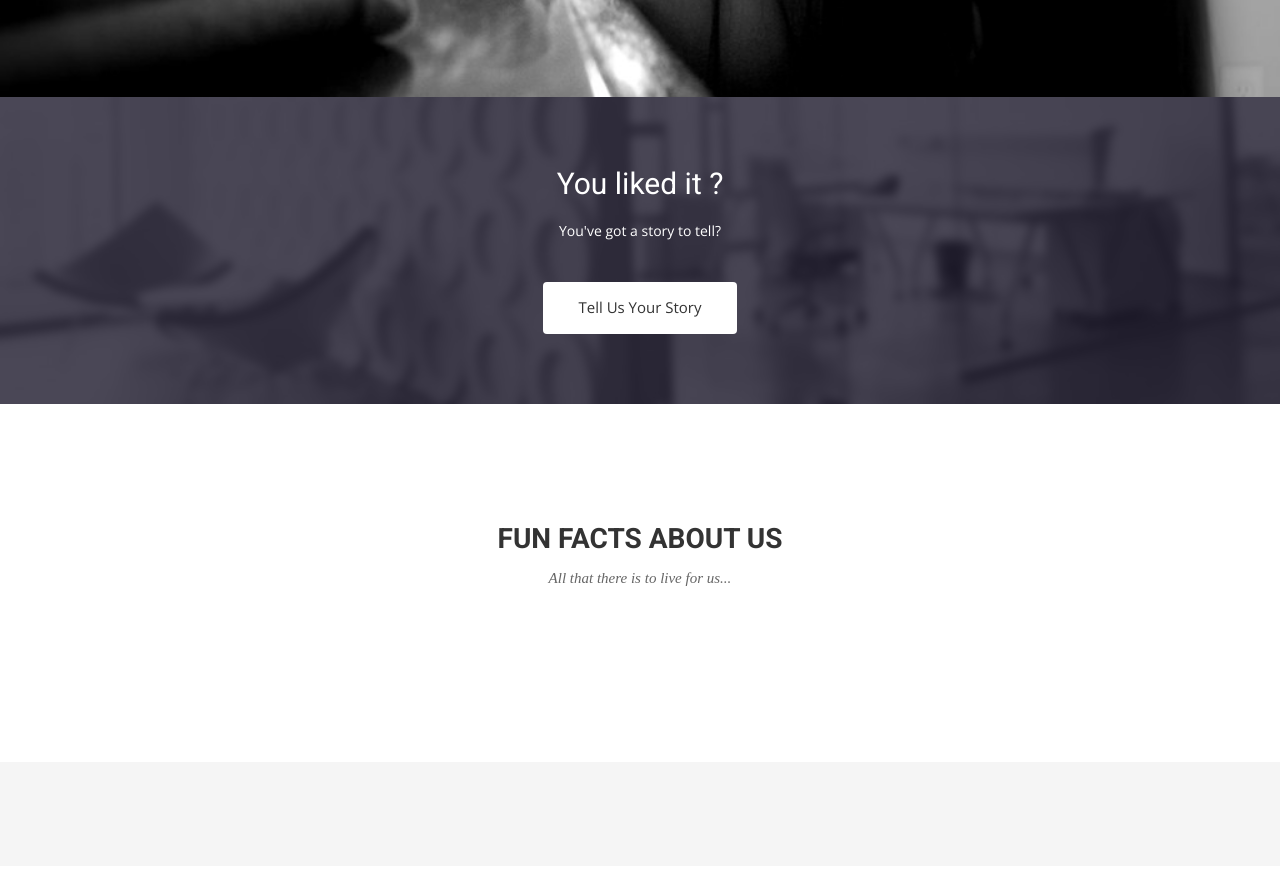
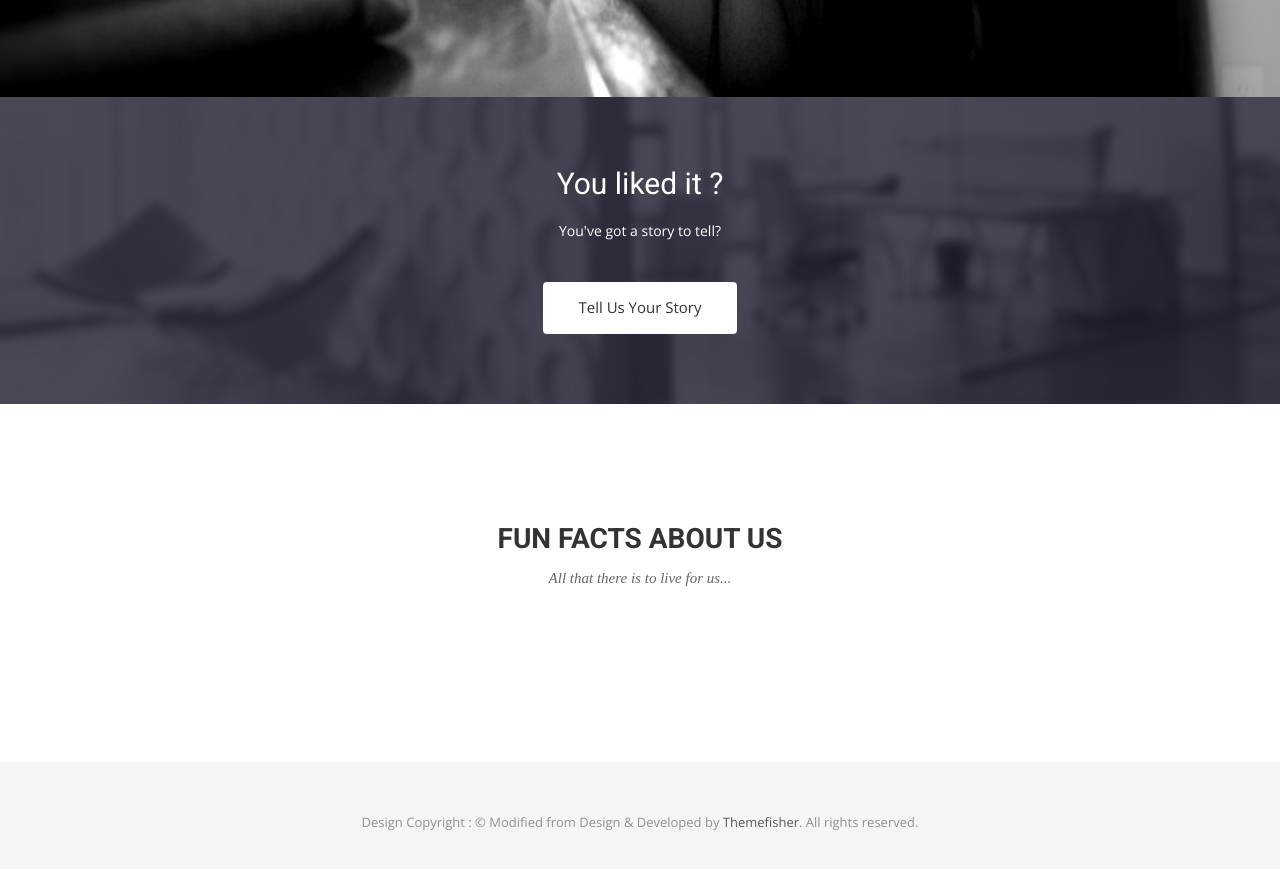
Before and after one commit to th3iedkid/th3iedkid.github.io, a Jekyll site: the page built from index.html, in a window 1280 px wide and 900 px high, scrolled down 1443 px. Shown: the top 869 px of the window. Built offline with Jekyll 4.4.1, drawn with Linux system fonts in a browser that asks for light colours; nearby versions of some CDN libraries; some web fonts are replaced.

Commit message:
footer splash

```diff
--- a/_includes/footer.html
+++ b/_includes/footer.html
@@ -3,7 +3,7 @@
   <div class="container">
     <div class="row">
       <div class="col-md-12">
-<!--        <div class="footer-manu">
+  <!--      <div class="footer-manu">
           <ul>
             <li><a href="#">About Us</a></li>
             <li><a href="{{ site.baseurl }}/contact">Contact us</a></li>
@@ -11,7 +11,8 @@
             <li><a href="{{ site.baseurl }}/blog">Blog</a></li>
             <li><a href="#">Terms</a></li>
           </ul>
-        </div> -->
+        </div>-->
+        <p>Design Copyright : &copy; Modified from Design &amp; Developed by <a href="http://www.themefisher.com">Themefisher</a>. All rights reserved.</p>
       </div>
     </div>
   </div>
```
